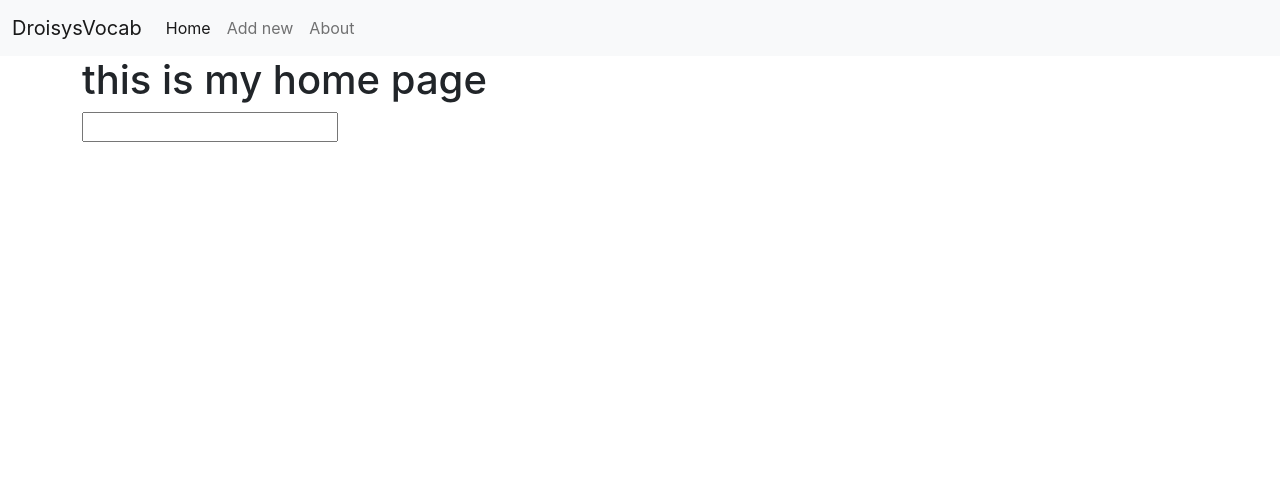
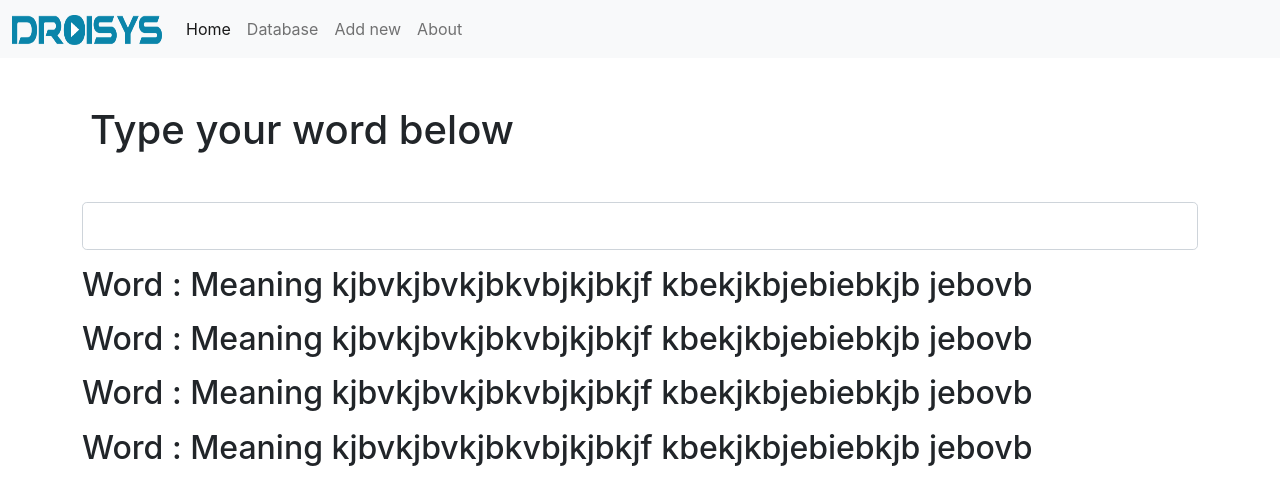
Before and after one commit to nadeem-droisys/Droisys-vocab, a React (Create React App) app in the folder my-app/: page / in a window 1280 px wide. Shown: the top 504 px of the page. Built offline with nearby package versions, Linux system fonts and the light colour scheme.

Commit message:
navbar improved and components structure prepared

```diff
--- a/my-app/src/App.js
+++ b/my-app/src/App.js
@@ -8,6 +8,7 @@ import {
 import Newword from './components/Newword';
 import Home from './components/Home';
 import About from './components/About';
+import Database from './components/Database';
 
 function App() {
   return (
@@ -15,6 +16,7 @@ function App() {
      <Navbar/>
      <Routes>
        <Route path="/" element={<Home />} />
+       <Route path="/Database" element={<Database />} />
        <Route path="/Newword" element={<Newword />} />
        <Route path="/About" element={<About />} />
      </Routes>
--- a/my-app/src/components/About.js
+++ b/my-app/src/components/About.js
@@ -1,7 +1,7 @@
 import React from 'react';
 
 export default function About() {
-  return <div>
-      <h1>this is my about page</h1>
+  return <div className='container'>
+      <h1 className='my-5 mx-2'>About DroisysVocab</h1>
   </div>;
 }
--- /dev/null
+++ b/my-app/src/components/Database.js
@@ -0,0 +1,12 @@
+import React from 'react';
+
+export default function Database() {
+  return <div className='container'>
+  <h1 className='my-5 mx-2'>Our Database</h1>
+  <div> <h2 className='my-3'>Word : Meaning kjbvkjbvkjbkvbjkjbkjf kbekjkbjebiebkjb jebovb</h2></div>
+  <div> <h2 className='my-3'>Word : Meaning kjbvkjbvkjbkvbjkjbkjf kbekjkbjebiebkjb jebovb</h2></div>
+  <div> <h2 className='my-3'>Word : Meaning kjbvkjbvkjbkvbjkjbkjf kbekjkbjebiebkjb jebovb</h2></div>
+  <div> <h2 className='my-3'>Word : Meaning kjbvkjbvkjbkvbjkjbkjf kbekjkbjebiebkjb jebovb</h2></div>
+
+</div>;
+}
--- a/my-app/src/components/Home.js
+++ b/my-app/src/components/Home.js
@@ -2,7 +2,14 @@ import React from 'react';
 
 export default function Home() {
   return <div className='container'>
-      <h1>this is my home page</h1>
-      <input type="text" />
+      <h1 className='my-5 mx-2'>Type your word below</h1>
+      <div className="input-group input-group-lg">
+  <input type="text" className="form-control" aria-label="Sizing example input" aria-describedby="inputGroup-sizing-lg"/>
+</div>
+      <div> <h2 className='my-3'>Word : Meaning kjbvkjbvkjbkvbjkjbkjf kbekjkbjebiebkjb jebovb</h2></div>
+      <div> <h2 className='my-3'>Word : Meaning kjbvkjbvkjbkvbjkjbkjf kbekjkbjebiebkjb jebovb</h2></div>
+      <div> <h2 className='my-3'>Word : Meaning kjbvkjbvkjbkvbjkjbkjf kbekjkbjebiebkjb jebovb</h2></div>
+      <div> <h2 className='my-3'>Word : Meaning kjbvkjbvkjbkvbjkjbkjf kbekjkbjebiebkjb jebovb</h2></div>
+
   </div>;
 }
--- a/my-app/src/components/Navbar.js
+++ b/my-app/src/components/Navbar.js
@@ -1,11 +1,12 @@
 import React from 'react';
 import { Link } from 'react-router-dom';
+import img1 from "./logo-droisys.png"
 
 export default function Navbar() {
   return <div>
       <nav className="navbar navbar-expand-lg navbar-light bg-light">
   <div className="container-fluid">
-    <Link className="navbar-brand" to="/">DroisysVocab</Link>
+    <Link className="navbar-brand" to="/"><img src={img1} alt="Droisys" width="150" height="30"/></Link>
     <button className="navbar-toggler" type="button" data-bs-toggle="collapse" data-bs-target="#navbarSupportedContent" aria-controls="navbarSupportedContent" aria-expanded="false" aria-label="Toggle navigation">
       <span className="navbar-toggler-icon"></span>
     </button>
@@ -13,6 +14,9 @@ export default function Navbar() {
       <ul className="navbar-nav me-auto mb-2 mb-lg-0">
         <li className="nav-item">
           <Link className="nav-link active" aria-current="page" to="/">Home</Link>
+        </li>
+        <li className="nav-item">
+          <Link className="nav-link" aria-current="page" to="/Database">Database</Link>
         </li>
         <li className="nav-item">
           <Link className="nav-link" to="/Newword">Add new</Link>
--- a/my-app/src/components/Newword.js
+++ b/my-app/src/components/Newword.js
@@ -1,7 +1,11 @@
 import React from 'react';
 
 export default function Newword() {
-  return <div>
-      <h1> hi, here, you can add a new word. i am working on it.</h1>
+  return <div className='container'>
+      <h1 className='mx-2 my-5'> Add your word to our database</h1>
+      <div className="input-group mb-3">
+  <input type="text" className="form-control mx-2" placeholder="Word" />
+  <input type="text" className="form-control mx-2" placeholder="Meaning"/>
+</div>
   </div>;
 }
```
Also changed, not shown: my-app/src/components/logo-droisys.png (added).
